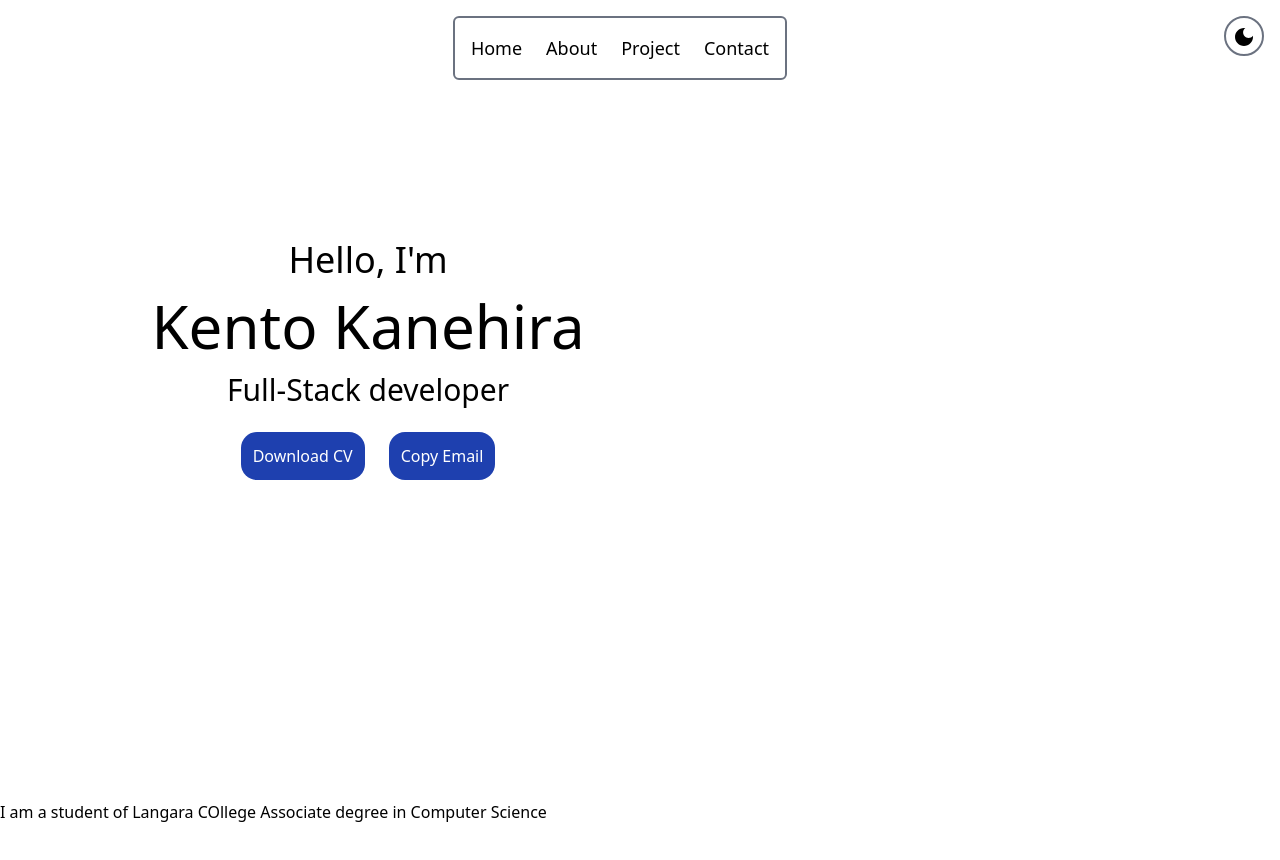
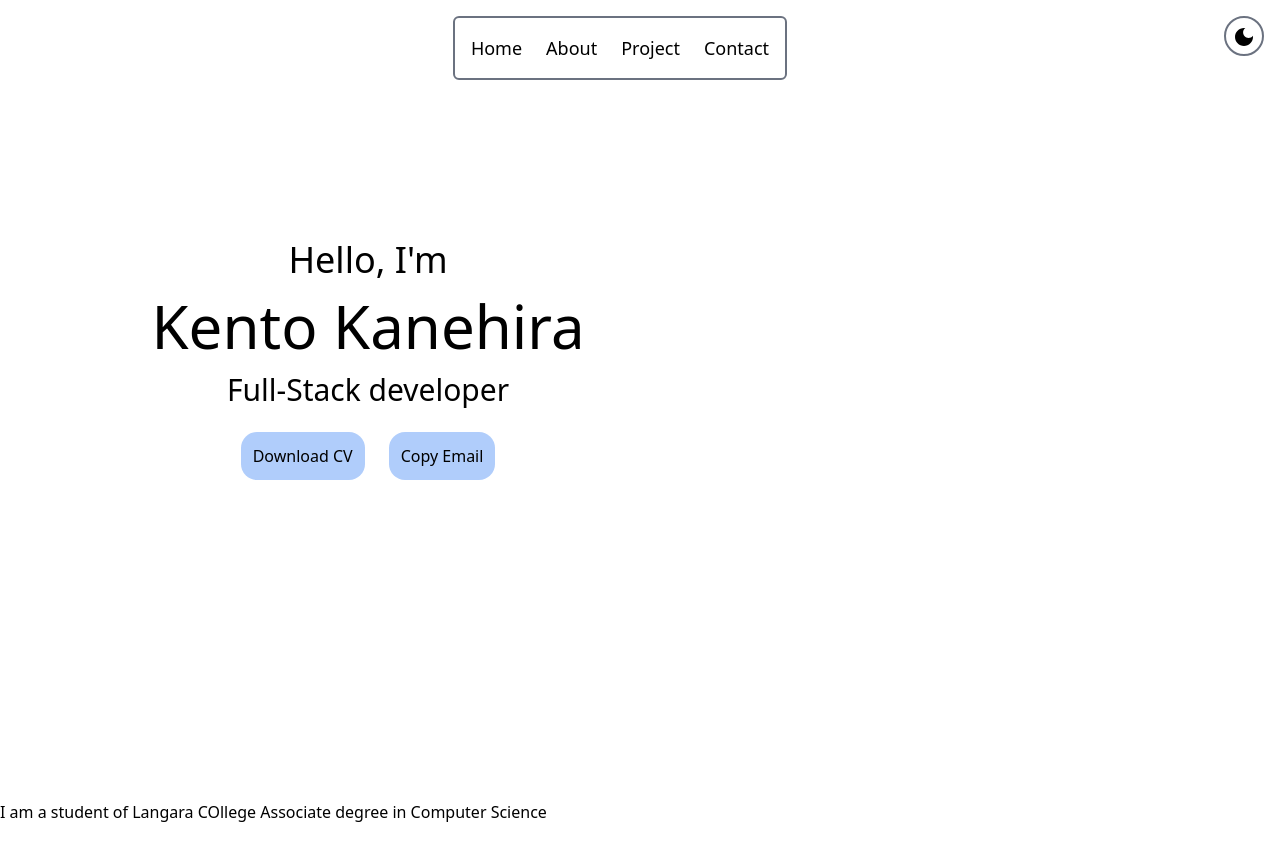
Before and after one commit to kento-ix/portfolio, a React (Create React App) app: page / in a window 1280 px wide. Shown: the top 860 px of the page. Built offline with nearby package versions, Linux system fonts and the light colour scheme; the HTML template or start-up script is replaced by a standard one.

Commit message:
update buttons

```diff
--- a/src/component/Home.tsx
+++ b/src/component/Home.tsx
@@ -33,8 +33,8 @@ const HeaderContainer: React.FC<HeaderContainerProps> = ({
         <div className="text-4xl text-center w-full">Kento Kanehira</div>
         <div className="text-xl text-center w-full mt-2">Full-Stack developer</div>
         <div className="mt-4 self-center space-x-4">
-          <ButtonToDownload />
-          <ButtonGmail />
+          <ButtonToDownload darkMode={darkMode}/>
+          <ButtonGmail darkMode={darkMode}/>
         </div>
       </div>
       ) : (
@@ -43,8 +43,8 @@ const HeaderContainer: React.FC<HeaderContainerProps> = ({
         <div className="text-6xl text-center justify-center w-full">Kento Kanehira</div>
         <div className="text-3xl text-center justify-center w-full mt-4">Full-Stack developer</div>
         <div className="mt-2 self-center space-x-6">
-          <ButtonToDownload />
-          <ButtonGmail />
+          <ButtonToDownload darkMode={darkMode}/>
+          <ButtonGmail darkMode={darkMode}/>
         </div>
       </div>
       )}
--- a/src/functions/ButtonToCopy.tsx
+++ b/src/functions/ButtonToCopy.tsx
@@ -1,24 +1,30 @@
-import { button } from "framer-motion/client";
 import React from "react";
 
-const ButtonGmail = () => {
+interface ButtonGmailProps {
+    darkMode: boolean;
+}
+
+const ButtonGmail: React.FC<ButtonGmailProps> = ({ darkMode }) => {
     const gmail = "kento20011105@gmail.com";
 
     const copyToClipboard = () => {
         navigator.clipboard.writeText(gmail)
-        .then(() => {
-            alert("Email copied!!");
-        })
-        .catch((err) => {
-            console.error("Failed to copy email: ", err);
-        })
+            .then(() => {
+                alert("Email copied!!");
+            })
+            .catch((err) => {
+                console.error("Failed to copy email: ", err);
+            });
     };
 
     return (
-        <button onClick={copyToClipboard} className="my-4 p-3 bg-blue-800 text-white rounded-2xl">
+        <button
+            onClick={copyToClipboard}
+            className={`my-4 p-3 rounded-2xl ${darkMode ? "bg-blue-500/40 text-white" : "bg-blue-500/40 text-black"}`}
+        >
             Copy Email
         </button>
-    )
+    );
 };
 
 export default ButtonGmail;
--- a/src/functions/ButtonToDownload.tsx
+++ b/src/functions/ButtonToDownload.tsx
@@ -1,7 +1,10 @@
 import React from "react";
 
-const ButtonToDownload = () => {
+interface ButtonToDownloadProps {
+    darkMode: boolean;
+}
 
+const ButtonToDownload: React.FC<ButtonToDownloadProps> = ({ darkMode }) => {
     const handleDownload = () => {
         const link = document.createElement('a');
         link.href = '/dummy.pdf';
@@ -9,8 +12,11 @@ const ButtonToDownload = () => {
         link.click();
     };
 
-    return(
-        <button onClick={handleDownload} className="my-4 p-3 bg-blue-800 text-white rounded-2xl">
+    return (
+        <button
+            onClick={handleDownload}
+            className={`my-4 p-3 rounded-2xl ${darkMode ? "bg-blue-500/40 text-white" : "bg-blue-500/40 text-black"}`}
+        >
             Download CV
         </button>
     );
```
